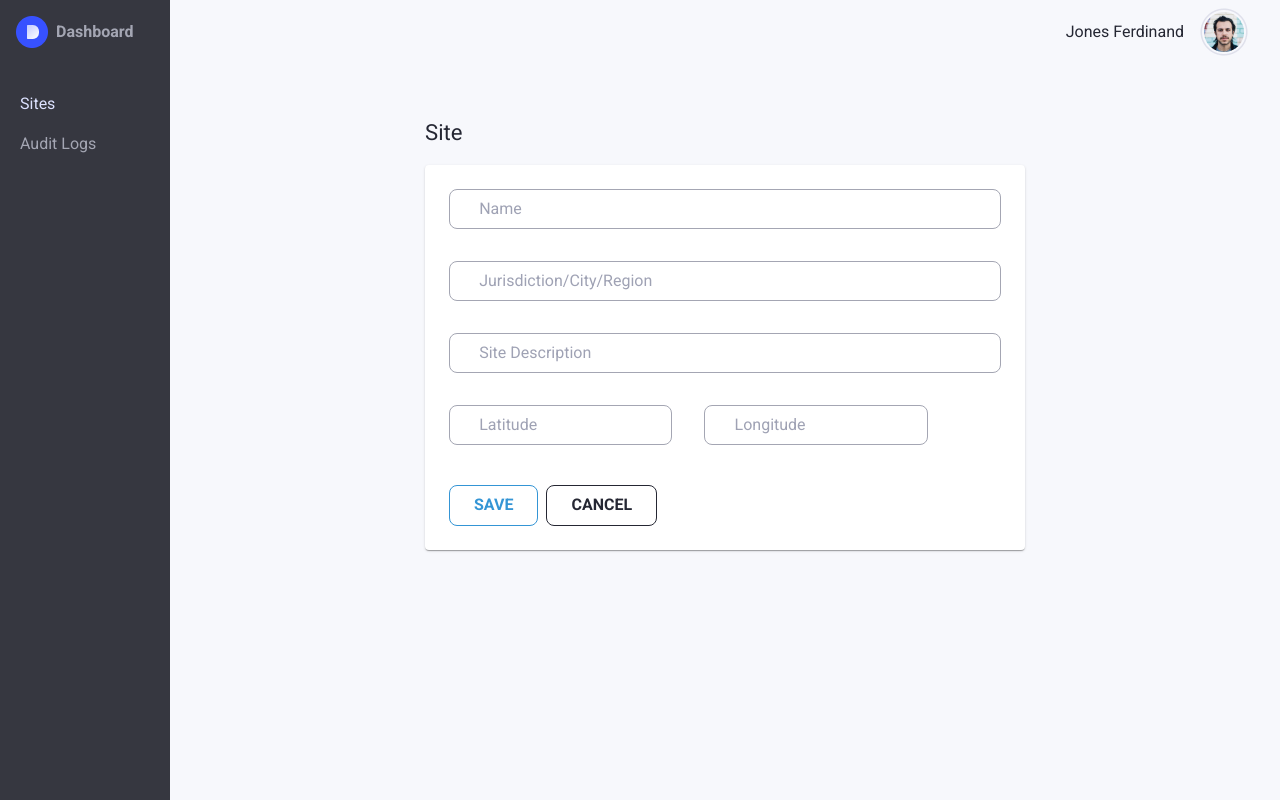
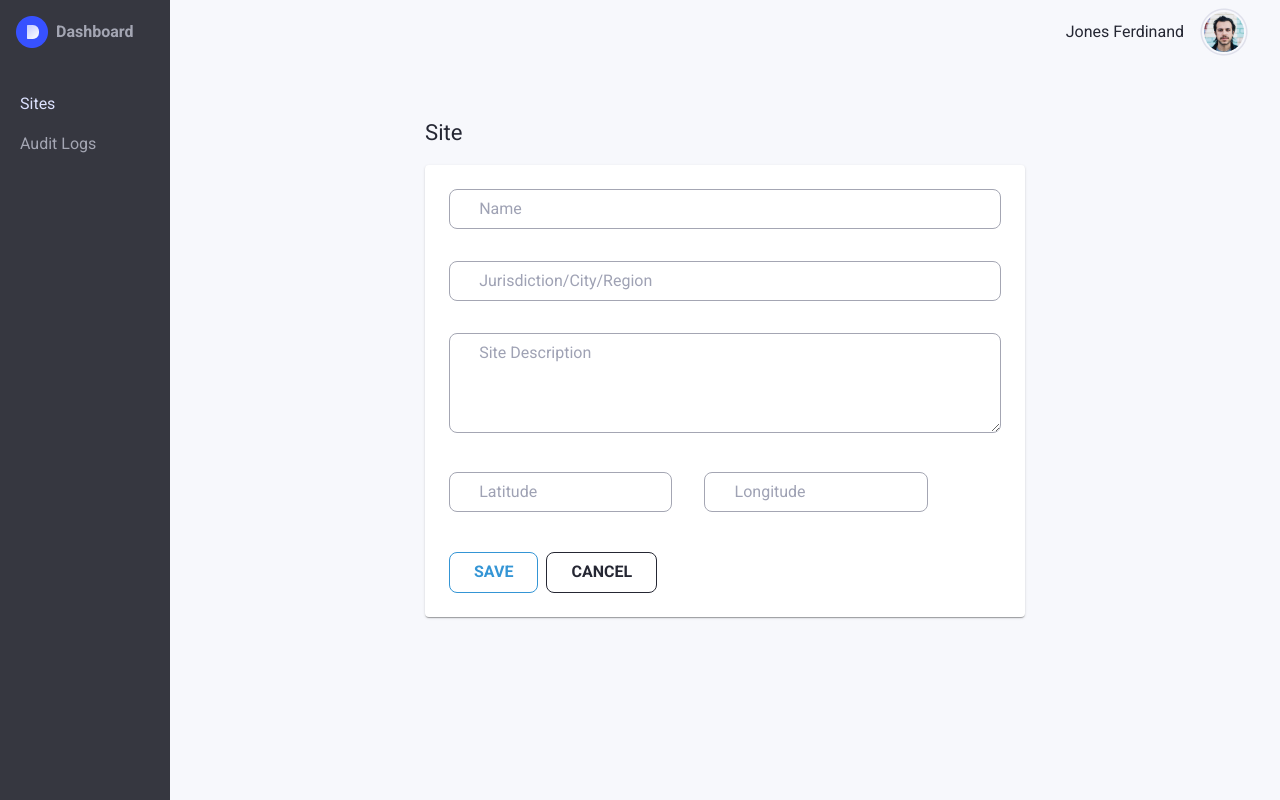
Before and after one commit to mbmohib/audit-log, a React (Create React App) app: page /sites/create in a window 1280 px wide. Built offline with nearby package versions, Linux system fonts and the light colour scheme; no server answers; what @jackfranklin/test-data-bot would draw is missing.

Commit message:
add textarea

```diff
--- a/src/components/form-control.tsx
+++ b/src/components/form-control.tsx
@@ -7,29 +7,59 @@ const FormWrapper = styled.div`
     position: relative;
   }
 
-  input {
+  input,
+  textarea {
     height: 40px;
     width: 100%;
     border: 1px solid ${({ theme }) => theme.colors.gray100};
     border-radius: 8px;
   }
-  input:focus {
+
+  textarea {
+    min-height: 100px;
+    padding: 16px;
+  }
+
+  input:focus,
+  textarea:focus {
     outline: none;
     border-color: ${({ theme }) => theme.colors.primary};
   }
-  input:focus + .form-control__placeholder .form-control__label {
+
+  input:focus + .form-control__placeholder .form-control__label,
+  textarea:focus + .form-control__placeholder .form-control__label {
     background-color: white;
     font-size: 14px;
     color: ${({ theme }) => theme.colors.primary};
     transform: translate(0, -120%);
   }
-  input:not(input[value='']) + .form-control__placeholder .form-control__label {
+
+  input:not(input[value='']) + .form-control__placeholder .form-control__label,
+  textarea:not(textarea:empty)
+    + .form-control__placeholder
+    .form-control__label {
     background-color: white;
     font-size: 14px;
     color: ${({ theme }) => theme.colors.black};
     transform: translate(0, -120%);
   }
-  input:focus + .form-control__placeholder .form-control__label {
+
+  textarea:not(textarea:empty)
+    + .form-control__placeholder
+    .form-control__label {
+    transform: translate(0, -260%);
+  }
+
+  textarea:empty + .form-control__placeholder .form-control__label {
+    transform: translate(0, -140%);
+  }
+
+  textarea:focus:empty + .form-control__placeholder .form-control__label {
+    transform: translate(0, -260%);
+  }
+
+  input:focus + .form-control__placeholder .form-control__label,
+  textarea:focus + .form-control__placeholder .form-control__label {
     border-color: ${({ theme }) => theme.colors.primary};
     color: ${({ theme }) => theme.colors.primary};
   }
@@ -55,7 +85,8 @@ const FormWrapper = styled.div`
       background-color 0.2s ease-out, color 0.15s ease-out;
   }
   input,
-  .form-control__placeholder {
+  .form-control__placeholder,
+  textarea .form-control__placeholder {
     font-size: 16px;
     padding: 0 1.2rem;
   }
--- a/src/components/index.ts
+++ b/src/components/index.ts
@@ -11,3 +11,4 @@ export { default as PreLoader } from './pre-loader';
 export { default as TextField } from './text-field';
 export { default as Button } from './button';
 export { default as SiteForm } from './site-form';
+export { default as Textarea } from './textarea';
--- a/src/components/site-form.tsx
+++ b/src/components/site-form.tsx
@@ -2,7 +2,7 @@ import { useFormik } from 'formik';
 import { useNavigate } from 'react-router-dom';
 import * as Yup from 'yup';
 
-import { Box, Button, TextField } from '.';
+import { Box, Button, TextField, Textarea } from '.';
 
 const defaultState: SiteForm = {
   name: '',
@@ -66,7 +66,7 @@ export default function SiteForm({
         value={values.address}
         mb={4}
       />
-      <TextField
+      <Textarea
         isError={!!errors.description && !!touched.description}
         error={errors.description}
         label="Site Description"
--- /dev/null
+++ b/src/components/textarea.tsx
@@ -0,0 +1,48 @@
+import styled from 'styled-components';
+import { SpaceProps, space } from 'styled-system';
+
+import FormControl from './form-control';
+
+const FieldWrapper = styled.div`
+  ${space}
+`;
+
+type TextFieldProps = {
+  id?: string;
+  label: string;
+  type?: string;
+  name: string;
+  value: string;
+  isError: boolean;
+  error: string | undefined;
+  onChange: (e: React.ChangeEvent<HTMLTextAreaElement>) => void;
+};
+
+export default function TextField({
+  id,
+  label,
+  name,
+  value,
+  onChange,
+  isError,
+  error,
+  ...rest
+}: TextFieldProps & SpaceProps) {
+  return (
+    <FieldWrapper {...rest}>
+      <FormControl
+        id={id || name}
+        label={label}
+        isError={isError}
+        error={error}
+      >
+        <textarea
+          id={id}
+          name={name}
+          onChange={onChange}
+          value={value}
+        ></textarea>
+      </FormControl>
+    </FieldWrapper>
+  );
+}
```
